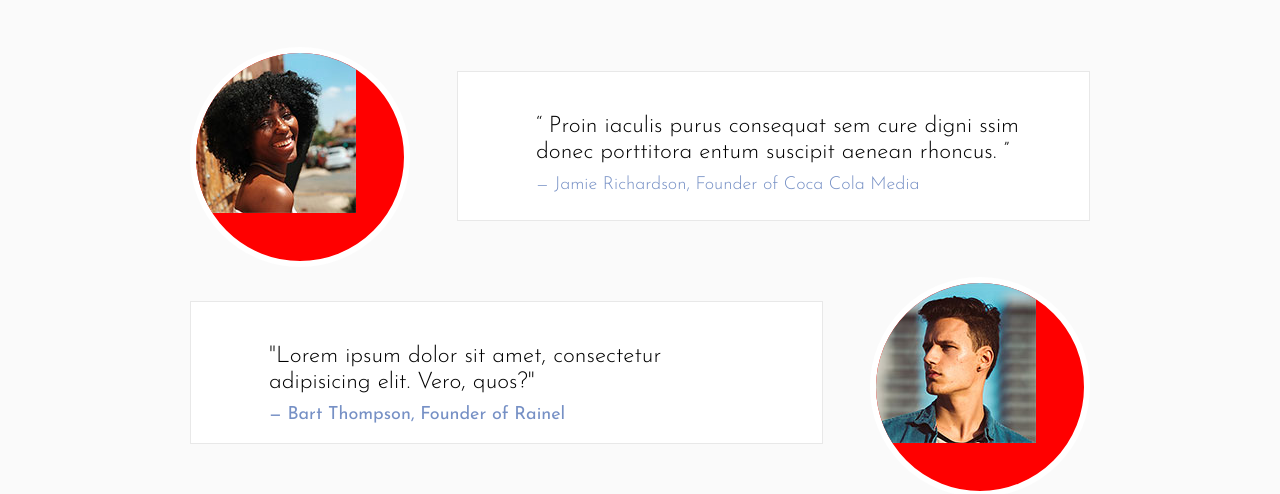
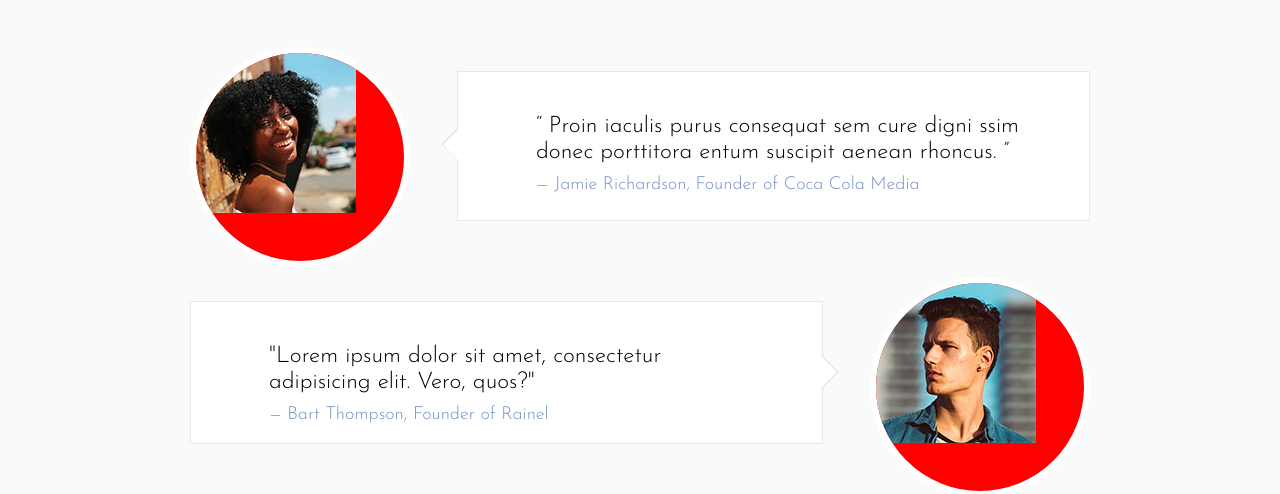
Before and after one commit to ajvergara/escape, a website: page app/index.html in a window 1280 px wide. Shown: the part 2959-3453 px from the top of the page. Drawn offline with Linux system fonts and the light colour scheme.

Commit message:
Completed Testimonials Desktop Comment Arrow

```diff
--- a/app/assets/styles/modules/_clients.css
+++ b/app/assets/styles/modules/_clients.css
@@ -36,6 +36,56 @@
     background-color: #fff;
     padding: 19px 53px 17px 78px;
 
+    &:first-child{
+      &:after, &:before{
+        content: "";
+        width: 0;
+        height: 0;
+        border-top: 15px solid transparent;
+        border-bottom: 15px solid transparent;
+        border-left: 15px solid #fff;
+        position: absolute;
+      }
+
+      &:after{
+        right: -15px;
+        top: 39%;
+      }
+
+      &:before{
+        border-top: 17px solid transparent;
+        border-bottom: 17px solid transparent;
+        border-left: 17px solid #e8e8e8;
+        right: -17px;
+        top: 37.6%;
+      }
+    }
+
+    &:last-child{
+      &:after, &:before{
+        content: "";
+        width: 0;
+        height: 0;
+        border-top: 15px solid transparent;
+        border-bottom: 15px solid transparent;
+        border-right: 15px solid #fff;
+        position: absolute;
+      }
+
+      &:after{
+        left: -15px;
+        top: 39%;
+      }
+
+      &:before{
+        border-top: 17px solid transparent;
+        border-bottom: 17px solid transparent;
+        border-right: 17px solid #e8e8e8;
+        left: -17px;
+        top: 37.6%;
+      }
+    }
+
     p{
       font-size: 1.425rem;
       font-weight: 300;
@@ -48,6 +98,7 @@
       font-size: 1.125rem;
       font-style: normal;
       margin-top: 0;
+      font-weight: 300;
     }
   }
 }
--- a/app/temp/styles/styles.css
+++ b/app/temp/styles/styles.css
@@ -679,6 +679,52 @@ img{
     padding: 19px 53px 17px 78px;
   }
 
+.clients__comment:first-child:after, .clients__comment:first-child:before{
+        content: "";
+        width: 0;
+        height: 0;
+        border-top: 15px solid transparent;
+        border-bottom: 15px solid transparent;
+        border-left: 15px solid #fff;
+        position: absolute;
+      }
+
+.clients__comment:first-child:after{
+        right: -15px;
+        top: 39%;
+      }
+
+.clients__comment:first-child:before{
+        border-top: 17px solid transparent;
+        border-bottom: 17px solid transparent;
+        border-left: 17px solid #e8e8e8;
+        right: -17px;
+        top: 37.6%;
+      }
+
+.clients__comment:last-child:after, .clients__comment:last-child:before{
+        content: "";
+        width: 0;
+        height: 0;
+        border-top: 15px solid transparent;
+        border-bottom: 15px solid transparent;
+        border-right: 15px solid #fff;
+        position: absolute;
+      }
+
+.clients__comment:last-child:after{
+        left: -15px;
+        top: 39%;
+      }
+
+.clients__comment:last-child:before{
+        border-top: 17px solid transparent;
+        border-bottom: 17px solid transparent;
+        border-right: 17px solid #e8e8e8;
+        left: -17px;
+        top: 37.6%;
+      }
+
 .clients__comment p{
       font-size: 1.425rem;
       font-weight: 300;
@@ -691,6 +737,7 @@ img{
       font-size: 1.125rem;
       font-style: normal;
       margin-top: 0;
+      font-weight: 300;
     }
 
 .support-company{
--- a/package.json
+++ b/package.json
@@ -39,6 +39,7 @@
     "postcss-import": "^11.1.0",
     "postcss-mixins": "^6.2.0",
     "postcss-nested": "^3.0.0",
+    "postcss-pseudoelements": "^5.0.0",
     "postcss-simple-vars": "^4.1.0"
   }
 }
```
Also changed, not shown: 1 other file.
